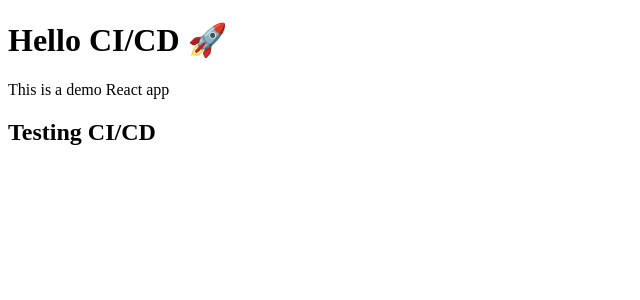
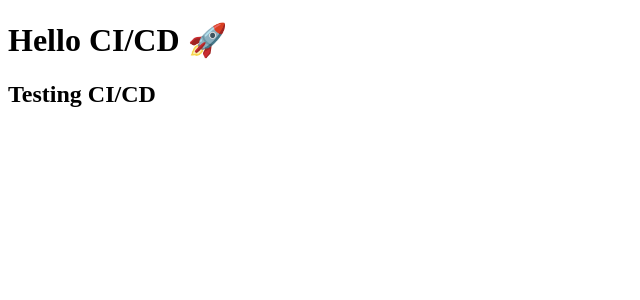
Before and after one commit to saurabhgusain09/first-demo-actions, a React (Create React App) app: page / in a window 1280 px wide. Shown: the top 300 px of the page, without its empty margins (0-640 px from the left). Built offline with nearby package versions, Linux system fonts and the light colour scheme.

Commit message:
change app js

```diff
--- a/src/App.js
+++ b/src/App.js
@@ -2,7 +2,6 @@ function App() {
   return (
     <div>
       <h1>Hello CI/CD 🚀</h1>
-      <p>This is a demo React app</p>
       <h2>Testing CI/CD</h2>
     </div>
   );
```
